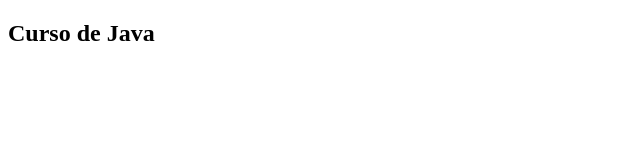
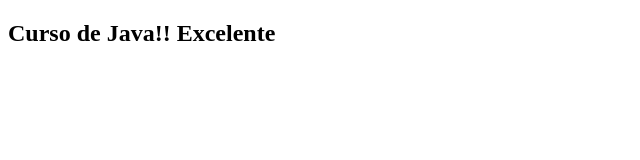
Before and after one commit to ingeniamos/javascript, a plain HTML site: page site/index.html in a window 1280 px wide. Shown: the whole page, without its empty margins (0-640 px from the left). Drawn offline with Linux system fonts and the light colour scheme.

Commit message:
Cambio en el texto

```diff
--- a/site/index.html
+++ b/site/index.html
@@ -4,6 +4,6 @@
 	<title>Curso de Java</title>
 </head>
 <body>
-<h2>Curso de Java</h2>
+<h2>Curso de Java!! Excelente</h2>
 </body>
 </html>
```
